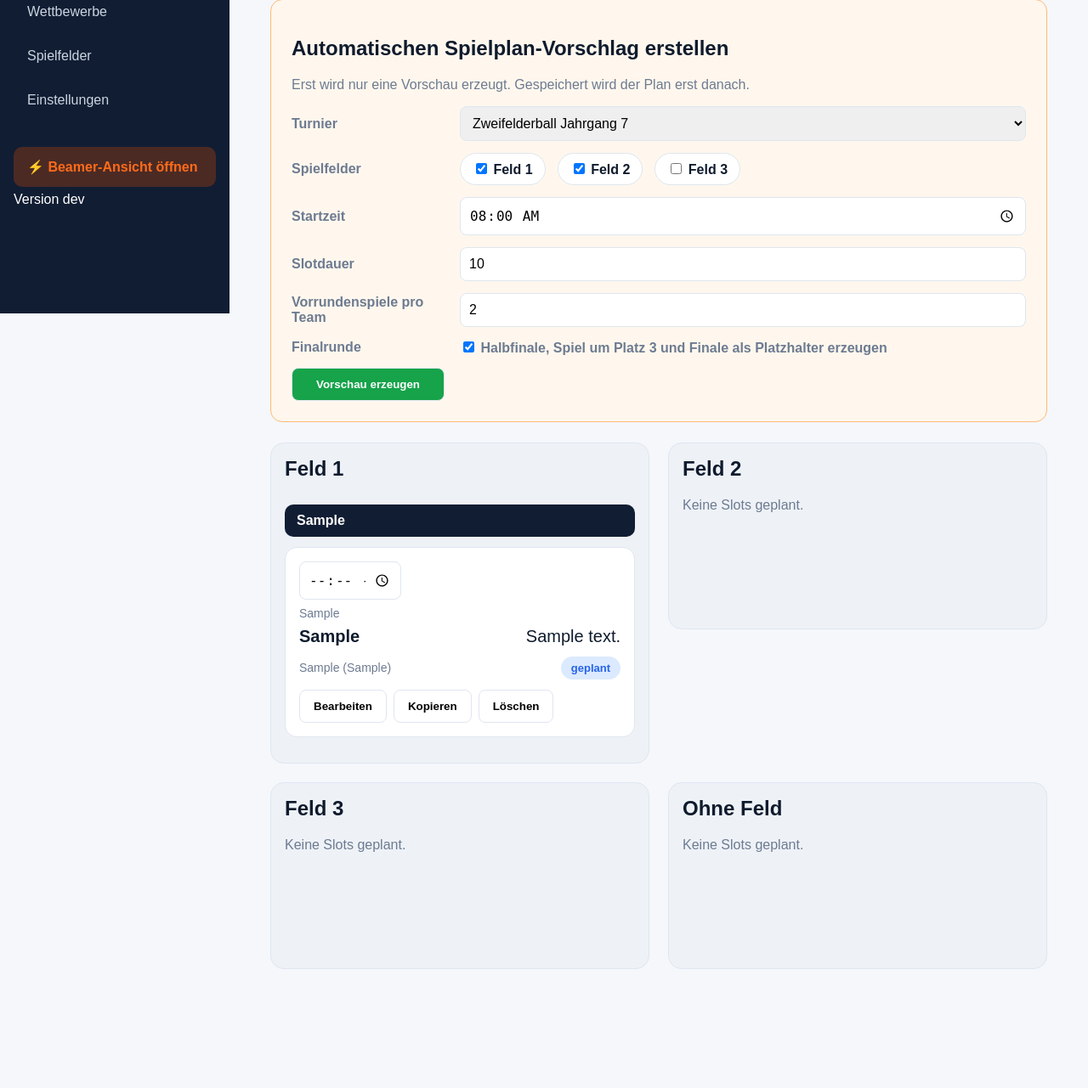
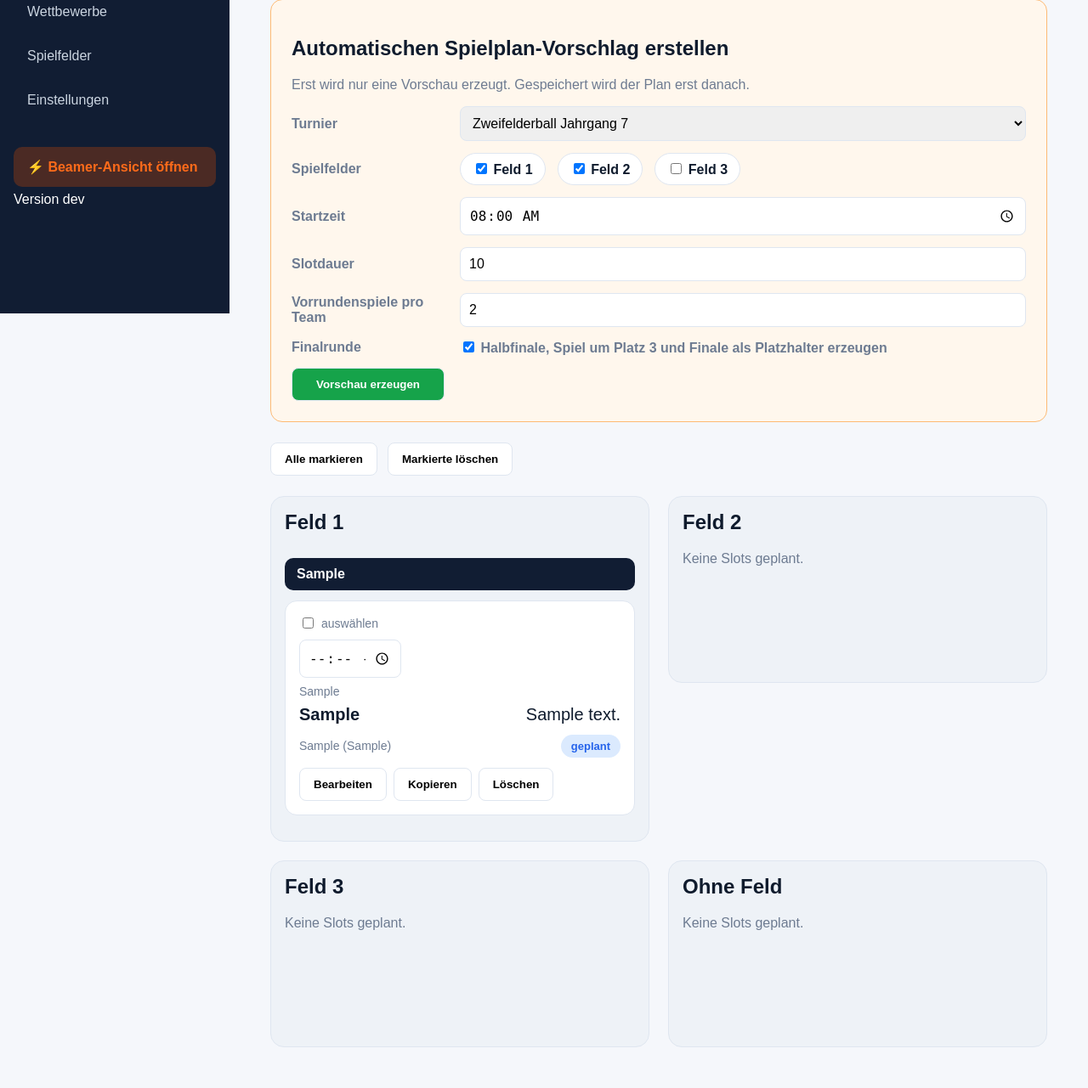
Before and after one commit to samuelmoede/sportfest-app, a FastAPI app: page /spielplan-bearbeiten in a window 1280 px wide. Shown: the part 431-1712 px from the top of the page at 85% size. Before the commit the page ends 1572 px from the top, so only its background shows below. Run offline with FastAPI, Linux system fonts and the light colour scheme; data comes from the database, SQL or seed files in the repository; both versions use the stored data as it was after the commit; tables that the repository leaves empty hold one stand-in row (values such as "Sample post"); parts of the project's set-up code (start-up, migrations or seed data) failed here and were passed over.

Commit message:
Spielplan Editor erweitert udn Generator verbessert

```diff
--- a/app/main.py
+++ b/app/main.py
@@ -531,7 +531,6 @@ def fetch_beamer_data():
         "court_summaries": court_summaries,
     }
 
-
 def generate_group_plan(competition_id: int, court_ids: List[int], startzeit: str, slot_minutes: int, games_per_team: int, include_ko: bool):
     with get_conn() as conn:
         competition = conn.execute("SELECT * FROM competitions WHERE id = ?", (competition_id,)).fetchone()
@@ -563,11 +562,14 @@ def generate_group_plan(competition_id: int, court_ids: List[int], startzeit: st
 
         pairings = [
             (group_a[0], group_a[1], "A"),
+            (group_b[0], group_b[1], "B"),
+
             (group_a[0], group_a[2], "A"),
+            (group_b[2], group_b[3], "B"),
+
             (group_a[1], group_a[2], "A"),
-            (group_b[0], group_b[1], "B"),
-            (group_b[2], group_b[3], "B"),
             (group_b[0], group_b[2], "B"),
+
             (group_b[1], group_b[3], "B"),
         ]
 
@@ -577,10 +579,12 @@ def generate_group_plan(competition_id: int, court_ids: List[int], startzeit: st
 
         pairings = [
             (group_a[0], group_a[1], "A"),
+            (group_b[0], group_b[1], "B"),
+
             (group_a[0], group_a[2], "A"),
+            (group_b[0], group_b[2], "B"),
+
             (group_a[1], group_a[2], "A"),
-            (group_b[0], group_b[1], "B"),
-            (group_b[0], group_b[2], "B"),
             (group_b[1], group_b[2], "B"),
         ]
 
@@ -616,17 +620,26 @@ def generate_group_plan(competition_id: int, court_ids: List[int], startzeit: st
                     "note": "Feld frei / Puffer",
                 })
 
-    index = 0
-
-    while index < len(pairings):
+    remaining_pairings = pairings[:]
+
+    while remaining_pairings:
         time_value = current_time.strftime("%H:%M")
         used_courts = []
+        used_teams = set()
+        scheduled_indices = []
 
         for court_id in court_ids:
-            if index >= len(pairings):
+            selected_index = None
+
+            for index, (team_a, team_b, gruppe) in enumerate(remaining_pairings):
+                if team_a not in used_teams and team_b not in used_teams:
+                    selected_index = index
+                    break
+
+            if selected_index is None:
                 break
 
-            team_a, team_b, gruppe = pairings[index]
+            team_a, team_b, gruppe = remaining_pairings[selected_index]
 
             proposed_slots.append({
                 "competition_id": competition_id,
@@ -645,7 +658,12 @@ def generate_group_plan(competition_id: int, court_ids: List[int], startzeit: st
             })
 
             used_courts.append(court_id)
-            index += 1
+            used_teams.add(team_a)
+            used_teams.add(team_b)
+            scheduled_indices.append(selected_index)
+
+        for index in sorted(scheduled_indices, reverse=True):
+            remaining_pairings.pop(index)
 
         add_empty_slots_for_unused_courts(used_courts, time_value, phase="Gruppenphase")
         current_time += timedelta(minutes=slot_minutes)
@@ -733,7 +751,6 @@ def generate_group_plan(competition_id: int, court_ids: List[int], startzeit: st
         add_empty_slots_for_unused_courts(used_courts, final_time, phase="Finale")
 
     return proposed_slots
-
 
 @app.get("/")
 def dashboard(request: Request):
@@ -1132,6 +1149,25 @@ def delete_slot(slot_id: int):
         conn.commit()
 
     return RedirectResponse("/spielplan-bearbeiten", status_code=303)
+
+@app.post("/slots/delete")
+def delete_multiple_slots(
+    slot_ids: List[int] = Form(...)
+):
+    with get_conn() as conn:
+        placeholders = ",".join("?" for _ in slot_ids)
+
+        conn.execute(
+            f"DELETE FROM slots WHERE id IN ({placeholders})",
+            slot_ids
+        )
+
+        conn.commit()
+
+    return RedirectResponse(
+        "/spielplan-bearbeiten",
+        status_code=303
+    )
 
 
 @app.post("/slot/{slot_id}/move")
--- a/app/static/style.css
+++ b/app/static/style.css
@@ -351,6 +351,22 @@ pre {
     cursor: grab;
 }
 
+.slot-actions {
+    display: flex;
+    gap: 8px;
+    flex-wrap: wrap;
+    margin-top: 12px;
+}
+
+.slot-select {
+    display: inline-flex;
+    align-items: center;
+    gap: 6px;
+    margin-bottom: 10px;
+    font-size: 14px;
+    color: var(--muted);
+}
+
 .slot-card.dragging {
     opacity: 0.5;
 }
--- a/app/templates/spielplan_bearbeiten.html
+++ b/app/templates/spielplan_bearbeiten.html
@@ -457,6 +457,19 @@
     </div>
 </div>
 
+<form method="post" action="/slots/delete"
+      onsubmit="return confirm('Markierte Slots löschen?');">
+
+    <div class="toolbar">
+        <button type="button" onclick="toggleAllSlots()">
+            Alle markieren
+        </button>
+
+        <button type="submit">
+            Markierte löschen
+        </button>
+    </div>
+
 <section class="schedule-board">
     {% for group in groups %}
     <div class="court-column dropzone" data-court-id="{{ group.court.id }}">
@@ -474,6 +487,17 @@
              draggable="true"
              data-slot-id="{{ s.id }}"
              data-time="{{ s.startzeit }}">
+
+            <label class="slot-select">
+                <input
+                    type="checkbox"
+                    class="slot-checkbox"
+                    name="slot_ids"
+                    value="{{ s.id }}"
+                    onclick="event.stopPropagation();"
+                >
+                auswählen
+            </label>
 
             <div class="slot-time">
                 <input class="time-input" type="time" value="{{ s.startzeit }}" onclick="event.stopPropagation();">
@@ -540,6 +564,8 @@
     </div>
     {% endfor %}
 </section>
+
+</form>
 
 <script>
 let draggedSlot = null;
@@ -691,5 +717,15 @@ document.querySelectorAll(".time-input").forEach(input => {
         await persistSlotMove(card, zone);
     });
 });
+
+function toggleAllSlots() {
+    const checkboxes = document.querySelectorAll(".slot-checkbox");
+    const allSelected = [...checkboxes].every(cb => cb.checked);
+
+    checkboxes.forEach(cb => {
+        cb.checked = !allSelected;
+    });
+}
+
 </script>
 {% endblock %}
```
Also changed, not shown: data/sportfest.db.
